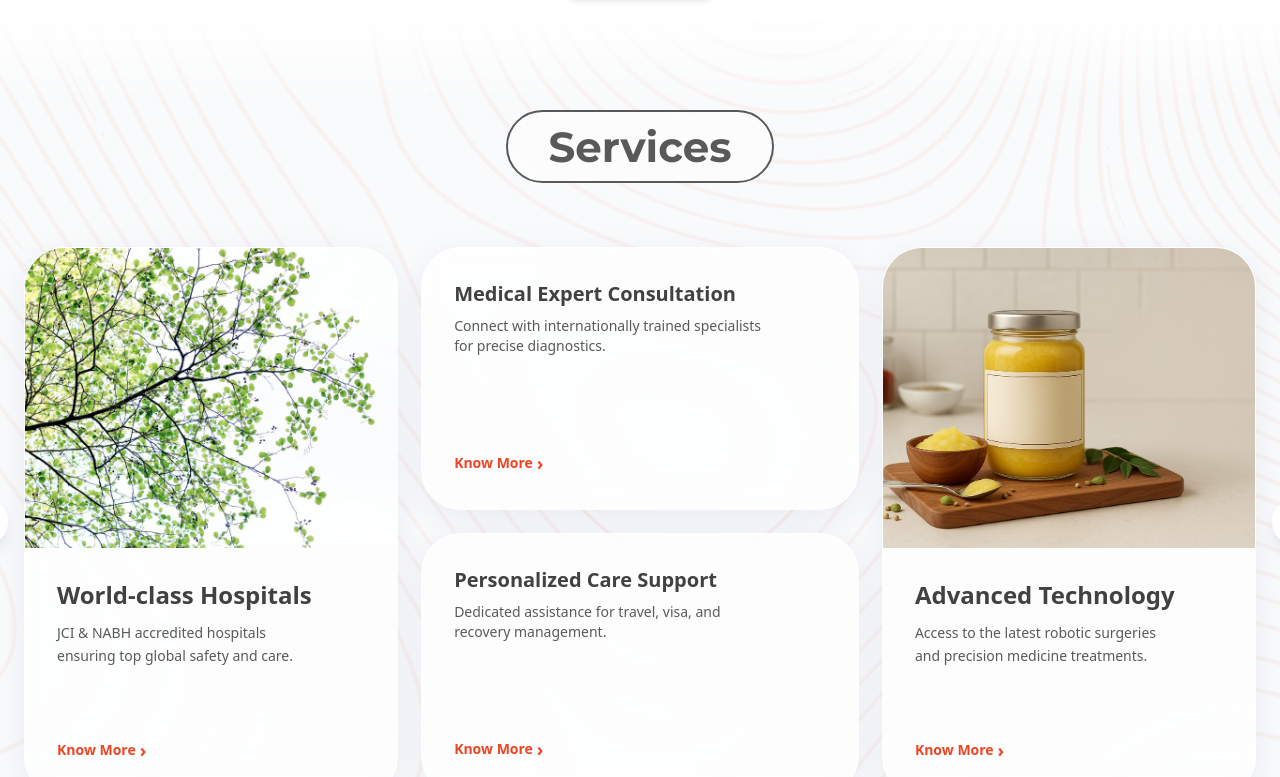
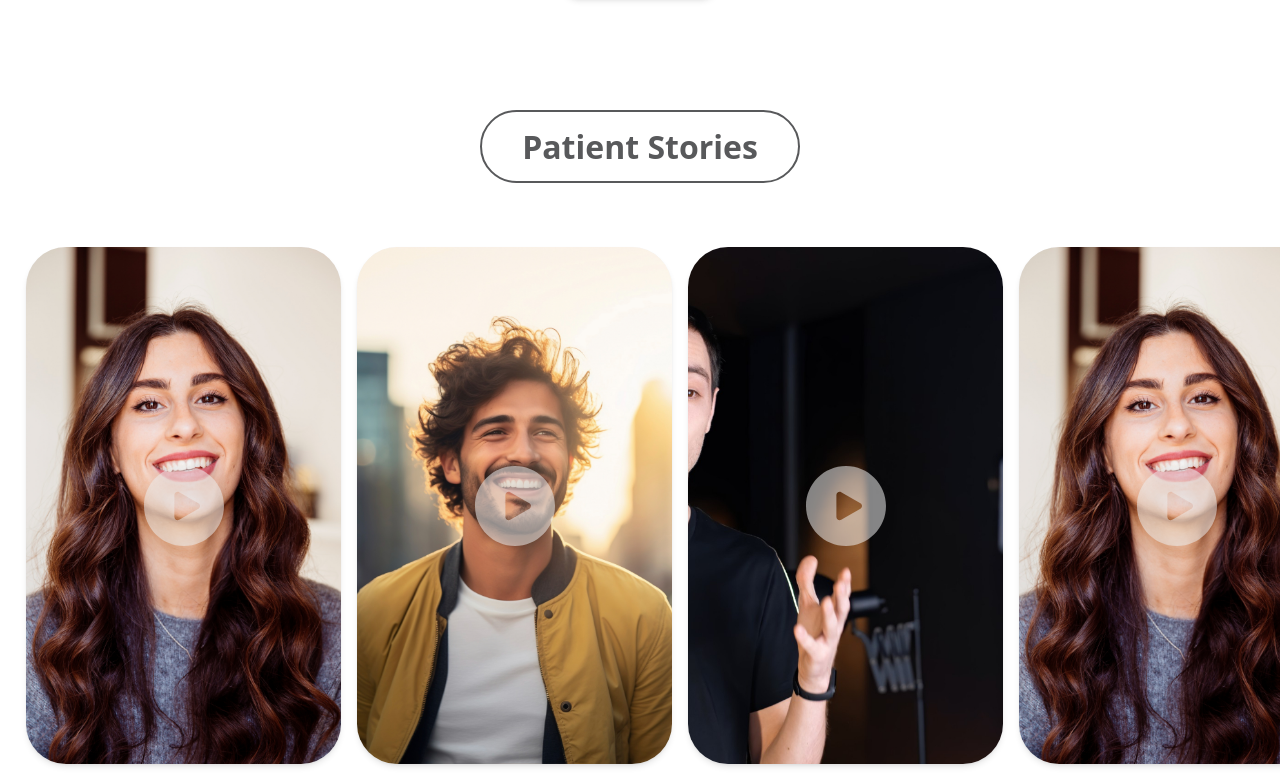
Before and after one commit to danish-rizwan-dev/india-med, a Next.js app: page / in a window 1280 px wide. Shown: the part 6152-6929 px from the top of the page. Built offline with nearby package versions, Linux system fonts and the light colour scheme.

Commit message:
feat: implement home page with optimized lazy-loaded sections for improved performance

```diff
--- a/app/page.tsx
+++ b/app/page.tsx
@@ -8,7 +8,6 @@ const Specialities = dynamic(() => import("@/components/sections/Specialities"))
 const WhyChooseUs = dynamic(() => import("@/components/sections/WhyChooseUs"));
 const FeaturedDestination = dynamic(() => import("@/components/sections/FeaturedDestination"));
 const ModelOfCare = dynamic(() => import("@/components/sections/ModelOfCare"));
-const ServicesSection = dynamic(() => import("@/components/sections/ServiceSection"));
 const PatientStories = dynamic(() => import("@/components/sections/PatientStories"));
 const BeyondBoundaries = dynamic(() => import("@/components/sections/BeyondBoundaries"));
 const BlogSection = dynamic(() => import("@/components/sections/BlogSection"));
@@ -36,7 +35,6 @@ export default function HomePage() {
 
       <FeaturedDestination />
       <ModelOfCare />
-      <ServicesSection />
       <PatientStories />
       <BeyondBoundaries />
       <BlogSection />
--- a/components/sections/ServiceSection.tsx
+++ /dev/null
@@ -1,167 +0,0 @@
-"use client";
-
-import Image from "next/image";
-import Link from "next/link";
-import { ChevronLeft, ChevronRight } from "lucide-react";
-
-export default function ServicesSection() {
-  // SEO-friendly services data for easier maintenance
-  const services = [
-    {
-      title: "World-class Hospitals",
-      desc: "JCI & NABH accredited hospitals ensuring top global safety and care.",
-      img: "/images/backgrounds/tree.jpg",
-    },
-    {
-      title: "Medical Expert Consultation",
-      desc: "Connect with internationally trained specialists for precise diagnostics.",
-      img: null,
-    },
-    {
-      title: "Personalized Care Support",
-      desc: "Dedicated assistance for travel, visa, and recovery management.",
-      img: null,
-    },
-    {
-      title: "Advanced Technology",
-      desc: "Access to the latest robotic surgeries and precision medicine treatments.",
-      img: "/images/backgrounds/honey.jpg",
-    },
-  ];
-
-  const glassStyle = {
-    background: "rgba(255, 255, 255, 0.7)",
-    backdropFilter: "blur(12px)",
-    WebkitBackdropFilter: "blur(12px)",
-    border: "1px solid rgba(255, 255, 255, 0.4)",
-    boxShadow: "0 8px 32px 0 rgba(31, 38, 135, 0.07), 0 1px 2px 0 rgba(255, 255, 255, 0.3) inset",
-  };
-
-  return (
-    <section
-      id="services"
-      className="relative flex flex-col items-center overflow-hidden bg-[#F9FAFB] py-16 lg:py-24"
-      style={{
-        width: "100%",
-        minHeight: "850px",
-        WebkitMaskImage: "linear-gradient(to bottom, transparent 0%, black 10%, black 90%, transparent 100%)",
-        maskImage: "linear-gradient(to bottom, transparent 0%, black 10%, black 90%, transparent 100%)"
-      }}
-    >
-      {/* ================= BACKGROUND PATTERN ================= */}
-      <div
-        className="absolute inset-0 z-0 pointer-events-none opacity-50"
-        style={{
-          backgroundImage: "url('/images/backgrounds/backgroundlines.png')",
-          backgroundSize: 'cover',
-          backgroundPosition: 'center',
-          transform: 'rotate(180deg)'
-        }}
-        aria-hidden="true"
-      />
-
-      {/* ================= SERVICE HEADING ================= */}
-      <header className="relative z-10 flex items-center justify-center border-2 border-[#58595B] rounded-[50px] mb-12 lg:mb-16 bg-white/50 backdrop-blur-sm px-10 py-4 h-[60px] lg:h-[73px]">
-        <h2 className="text-[#58595B] font-bold text-2xl lg:text-[42px] font-montserrat leading-none">
-          Services
-        </h2>
-      </header>
-
-      {/* ================= CONTENT CONTAINER ================= */}
-      <div className="relative z-10 w-full max-w-[1311px] px-4 lg:px-6">
-
-        {/* Navigation Arrows (Desktop Only) */}
-        <button
-          aria-label="Previous service"
-          className="absolute left-[-40px] top-1/2 -translate-y-1/2 hidden xl:flex h-12 w-12 items-center justify-center rounded-full bg-white shadow-lg text-[#EE4423] hover:bg-[#EE4423] hover:text-white transition-all z-20"
-        >
-          <ChevronLeft size={24} strokeWidth={3} />
-        </button>
-
-        {/* LAYOUT GRID
-            - Vertically stacks on mobile (flex-col)
-            - Horizontal on Desktop (lg:flex-row)
-        */}
-        <div className="flex flex-col lg:flex-row items-stretch justify-center gap-6 lg:gap-[23px]">
-
-          {/* 1. LEFT TALL CARD */}
-          <article
-            className="relative flex flex-col rounded-[32px] lg:rounded-[40px] overflow-hidden transition-all duration-500 hover:-translate-y-2 group w-full lg:w-[399px] min-h-[450px] lg:h-[550px]"
-            style={glassStyle}
-          >
-            <div className="relative w-full h-[240px] lg:h-[300px] overflow-hidden">
-              <Image
-                src={services[0].img || ""}
-                alt={services[0].title}
-                fill
-                sizes="(max-width: 768px) 100vw, 400px"
-                className="object-cover transition-transform duration-700 group-hover:scale-105"
-              />
-            </div>
-            <div className="flex flex-col p-6 lg:p-8 gap-3 flex-grow">
-              <h3 className="text-[#414042] font-bold text-xl lg:text-2xl leading-tight">{services[0].title}</h3>
-              <p className="text-[#58595B] text-sm font-medium leading-relaxed max-w-[262px]">
-                {services[0].desc}
-              </p>
-              <Link href="/services" title={`Learn more about ${services[0].title}`} className="mt-auto pt-4 text-[#EE4423] font-bold text-sm flex items-center gap-1 group/link w-fit">
-                Know More <span className="text-lg transition-transform group-hover/link:translate-x-1">›</span>
-              </Link>
-            </div>
-          </article>
-
-          {/* 2. MIDDLE BOXES (Vertical Stack) */}
-          <div className="flex flex-col gap-6 lg:gap-[23px] w-full lg:w-[467px]">
-            {services.slice(1, 3).map((service, i) => (
-              <article
-                key={i}
-                className="relative flex flex-col rounded-[32px] lg:rounded-[40px] p-6 lg:p-8 transition-all duration-500 hover:-translate-y-1 w-full lg:h-[263px]"
-                style={glassStyle}
-              >
-                <h3 className="text-[#414042] font-bold text-lg lg:text-xl mb-2">{service.title}</h3>
-                <p className="text-[#58595B] text-sm font-medium max-w-[320px] mb-4">
-                  {service.desc}
-                </p>
-                <Link href="/services" title={`Learn more about ${service.title}`} className="mt-auto text-[#EE4423] font-bold text-sm flex items-center gap-1 group/link w-fit">
-                  Know More <span className="text-lg transition-transform group-hover/link:translate-x-1">›</span>
-                </Link>
-              </article>
-            ))}
-          </div>
-
-          {/* 3. RIGHT TALL CARD */}
-          <article
-            className="relative flex flex-col rounded-[32px] lg:rounded-[40px] overflow-hidden transition-all duration-500 hover:-translate-y-2 group w-full lg:w-[399px] min-h-[450px] lg:h-[550px]"
-            style={glassStyle}
-          >
-            <div className="relative w-full h-[240px] lg:h-[300px] overflow-hidden">
-              <Image
-                src={services[3].img || ""}
-                alt={services[3].title}
-                fill
-                sizes="(max-width: 768px) 100vw, 400px"
-                className="object-cover transition-transform duration-700 group-hover:scale-105"
-              />
-            </div>
-            <div className="flex flex-col p-6 lg:p-8 gap-3 flex-grow">
-              <h3 className="text-[#414042] font-bold text-xl lg:text-2xl leading-tight">{services[3].title}</h3>
-              <p className="text-[#58595B] text-sm font-medium leading-relaxed max-w-[262px]">
-                {services[3].desc}
-              </p>
-              <Link href="/services" title={`Learn more about ${services[3].title}`} className="mt-auto pt-4 text-[#EE4423] font-bold text-sm flex items-center gap-1 group/link w-fit">
-                Know More <span className="text-lg transition-transform group-hover/link:translate-x-1">›</span>
-              </Link>
-            </div>
-          </article>
-        </div>
-
-        <button
-          aria-label="Next service"
-          className="absolute right-[-40px] top-1/2 -translate-y-1/2 hidden xl:flex h-12 w-12 items-center justify-center rounded-full bg-white shadow-lg text-[#EE4423] hover:bg-[#EE4423] hover:text-white transition-all z-20"
-        >
-          <ChevronRight size={24} strokeWidth={3} />
-        </button>
-
-      </div>
-    </section>
-  );
-}
```
